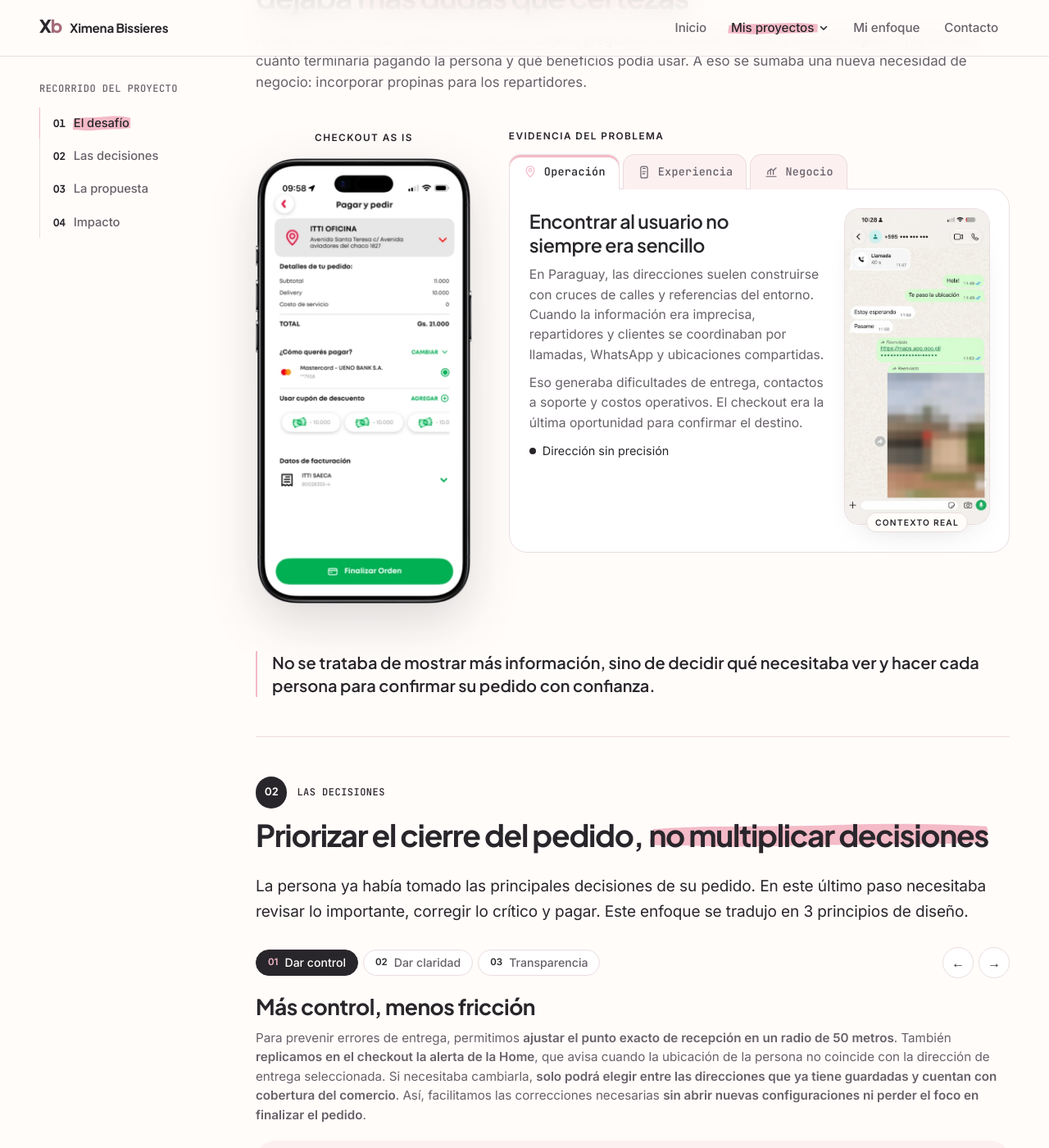
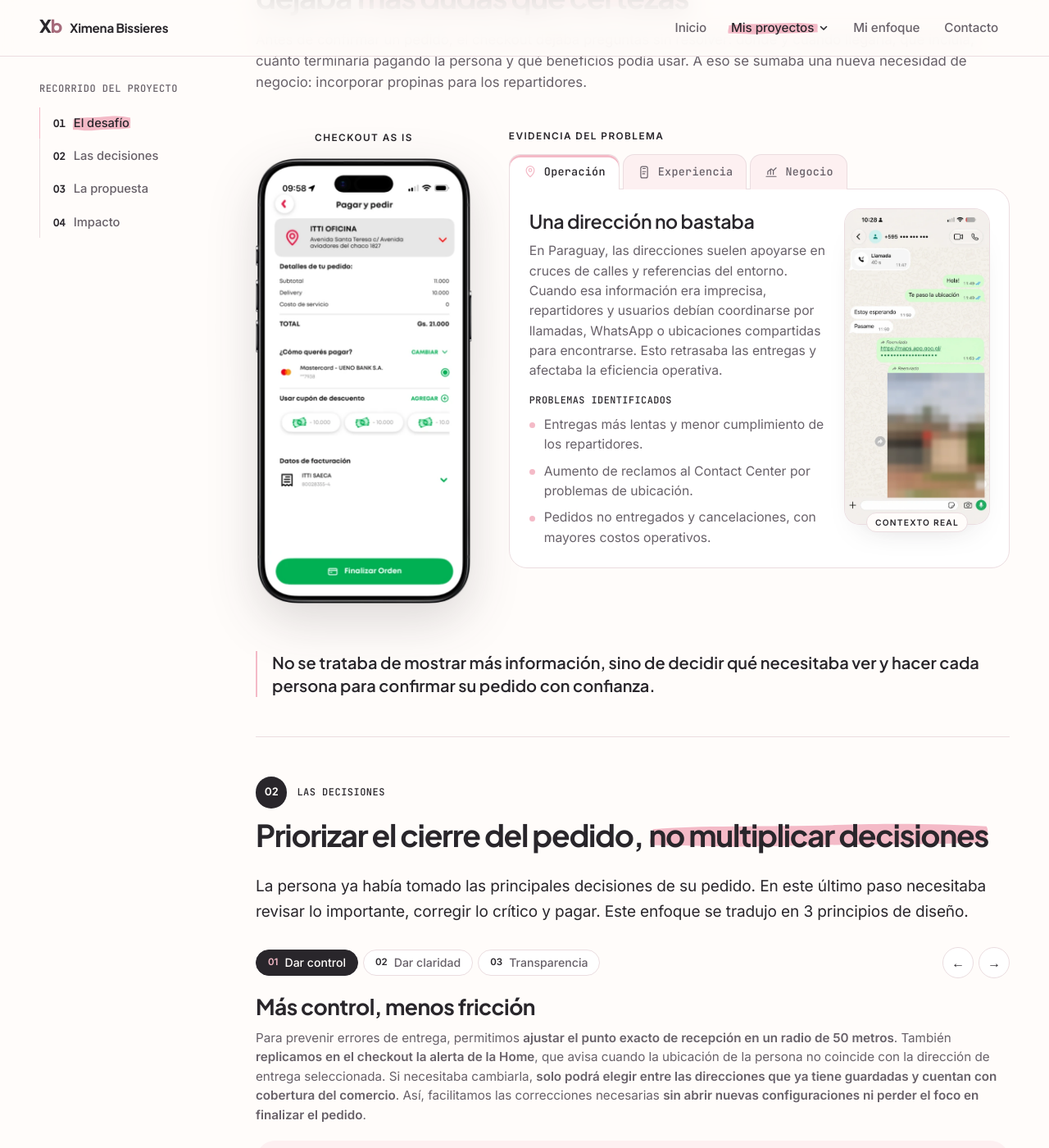
Before and after one commit to ximebissieres/Ximebissieres.github.io, a Jekyll site: the page built from proyectos/monchis.html, in a window 1280 px wide and 1400 px high, scrolled down 1128 px. Shown: the whole window at 82% size. Built offline with Jekyll 4.4.1, drawn with Linux system fonts in a browser that asks for light colours.

Commit message:
Monchis El desafío: nuevo contenido de la tab Operación
Co-Authored-By: Claude Opus 5.5 <noreply@anthropic.com>
Claude-Session: https://claude.ai/code/session_01DJ4kQgEHjb3PtnpPBBuZ5X

```diff
--- a/proyectos/monchis.html
+++ b/proyectos/monchis.html
@@ -50,10 +50,14 @@ summary: 'En Monchis, los pedidos podían ser con envío a domicilio, retiro en
           <div class="ex-panels">
             <section class="ex-panel ex-panel--op" role="tabpanel" id="ex-p-1" aria-labelledby="ex-tab-1" tabindex="0">
               <div class="ex-op-text">
-                <h3>Encontrar al usuario no siempre era sencillo</h3>
-                <p>En Paraguay, las direcciones suelen construirse con cruces de calles y referencias del entorno. Cuando la información era imprecisa, repartidores y clientes se coordinaban por llamadas, WhatsApp y ubicaciones compartidas.</p>
-                <p>Eso generaba dificultades de entrega, contactos a soporte y costos operativos. El checkout era la última oportunidad para confirmar el destino.</p>
-                <ul class="ex-fr"><li>Dirección sin precisión</li></ul>
+                <h3>Una dirección no bastaba</h3>
+                <p>En Paraguay, las direcciones suelen apoyarse en cruces de calles y referencias del entorno. Cuando esa información era imprecisa, repartidores y usuarios debían coordinarse por llamadas, WhatsApp o ubicaciones compartidas para encontrarse. Esto retrasaba las entregas y afectaba la eficiencia operativa.</p>
+                <p class="ex-kicker ex-kicker--mono">Problemas identificados</p>
+                <ul class="ex-list">
+                  <li>Entregas más lentas y menor cumplimiento de los repartidores.</li>
+                  <li>Aumento de reclamos al Contact Center por problemas de ubicación.</li>
+                  <li>Pedidos no entregados y cancelaciones, con mayores costos operativos.</li>
+                </ul>
               </div>
               <figure class="ex-chat">
                 <div class="ex-chat-phone"><img src="/assets/img/monchis-whatsapp-ejemplo.webp" alt="Chat de WhatsApp entre repartidor y cliente, con datos anonimizados: una llamada, mensajes pidiendo la ubicación, un enlace de Google Maps y una foto difuminada de la fachada" width="849" height="1851" loading="lazy" decoding="async"></div>
```
Also changed, not shown: assets/styles.css.
